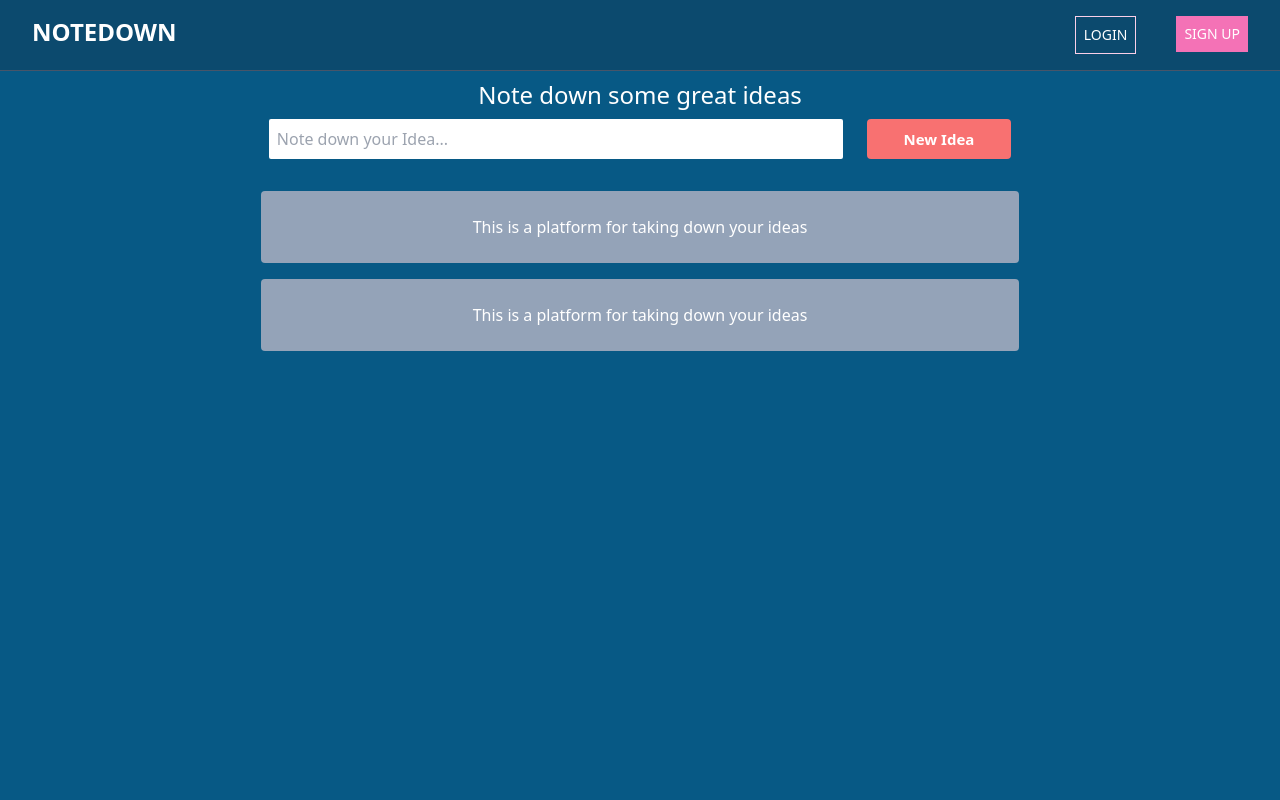
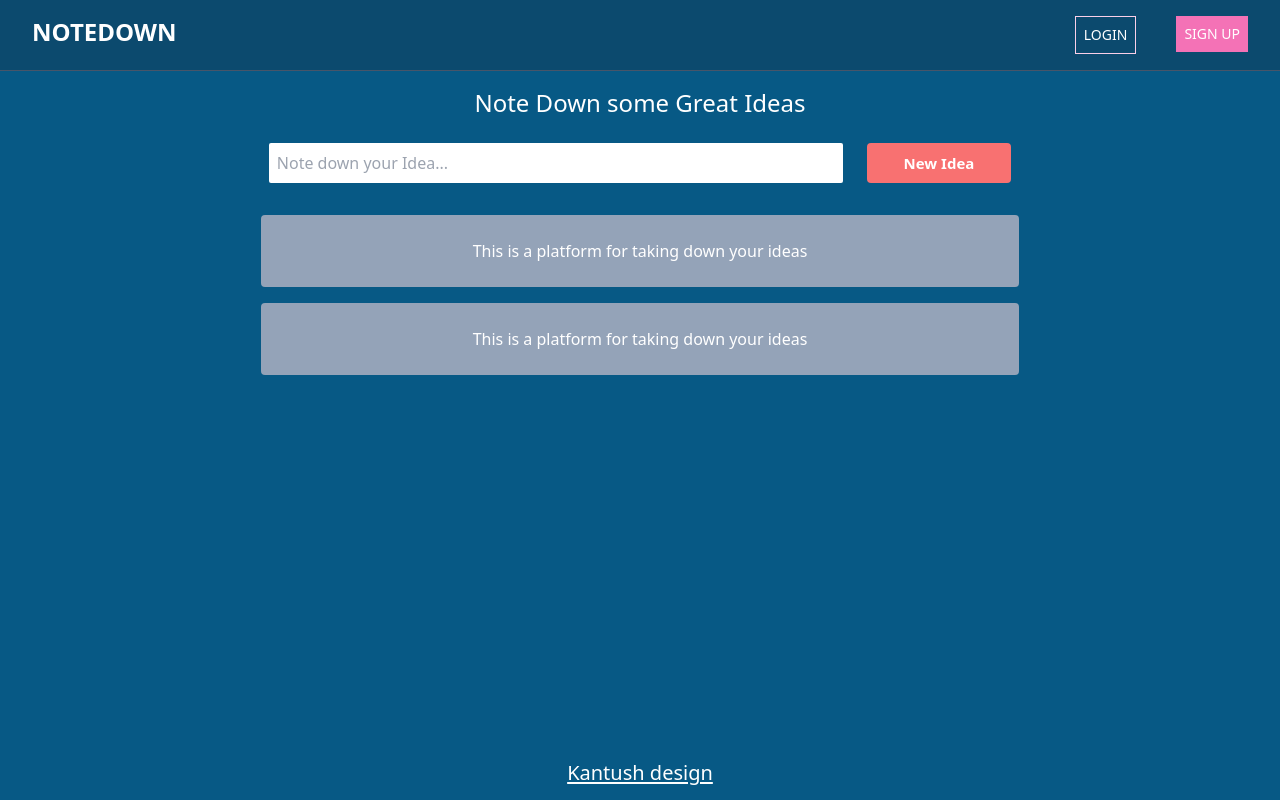
Before and after one commit to sainingo/Note-Down, a React (Create React App) app in the folder frontend/: page / in a window 1280 px wide. Built offline with nearby package versions, Linux system fonts and the light colour scheme.

Commit message:
Design the footer

```diff
--- a/frontend/src/App.js
+++ b/frontend/src/App.js
@@ -1,4 +1,5 @@
 import { Routes, Route } from "react-router-dom";
+import Footer from "./components/Footer";
 import Header from "./components/Header";
 import Home from "./components/Home";
 import Login from "./pages/Login"
@@ -14,6 +15,7 @@ function App() {
         <Route path="/login" element={<Login />} />
         <Route path="/register" element={<Register />} />
     </Routes>
+    <Footer />
     </div>
   );
 }
--- /dev/null
+++ b/frontend/src/components/Footer.js
@@ -0,0 +1,11 @@
+import React from 'react'
+
+const Footer = () => {
+  return (
+    <div className='text-xl text-center text-white w-full h-creen mt-[30%] underline underline-offset-2'>
+        <p>Kantush design</p>
+    </div>
+  )
+}
+
+export default Footer
--- a/frontend/src/components/Home.js
+++ b/frontend/src/components/Home.js
@@ -1,9 +1,10 @@
 import React from 'react'
+import Notes from './Notes'
 
 const Home = () => {
   return (
     <div className='text-center m-2 text-white'>
-        <h2 className='text-2xl'>Note down some great ideas</h2>
+        <h2 className='text-2xl m-4'>Note Down some Great Ideas</h2>
         <div className='p-2 w-[60%] mx-auto'>
             <form className='flex gap-6'>
                 <input type='text'
@@ -13,12 +14,7 @@ const Home = () => {
             </form>
         </div>
         <div className='pt-2'>
-            <div className='bg-slate-400 w-[60%] mx-auto my-4 p-6 rounded'>
-            <p>This is a platform for taking down your ideas</p>
-            </div>
-            <div className='bg-slate-400 w-[60%] mx-auto my-4 p-6 rounded'>
-            <p>This is a platform for taking down your ideas</p>
-            </div>
+            <Notes />
         </div>
     </div>
   )
--- /dev/null
+++ b/frontend/src/components/Notes.js
@@ -0,0 +1,16 @@
+import React from 'react'
+
+const Notes = () => {
+  return (
+    <div>
+         <div className='bg-slate-400 w-[60%] mx-auto my-4 p-6 rounded'>
+            <p>This is a platform for taking down your ideas</p>
+            </div>
+            <div className='bg-slate-400 w-[60%] mx-auto my-4 p-6 rounded'>
+            <p>This is a platform for taking down your ideas</p>
+            </div>
+    </div>
+  )
+}
+
+export default Notes
```
